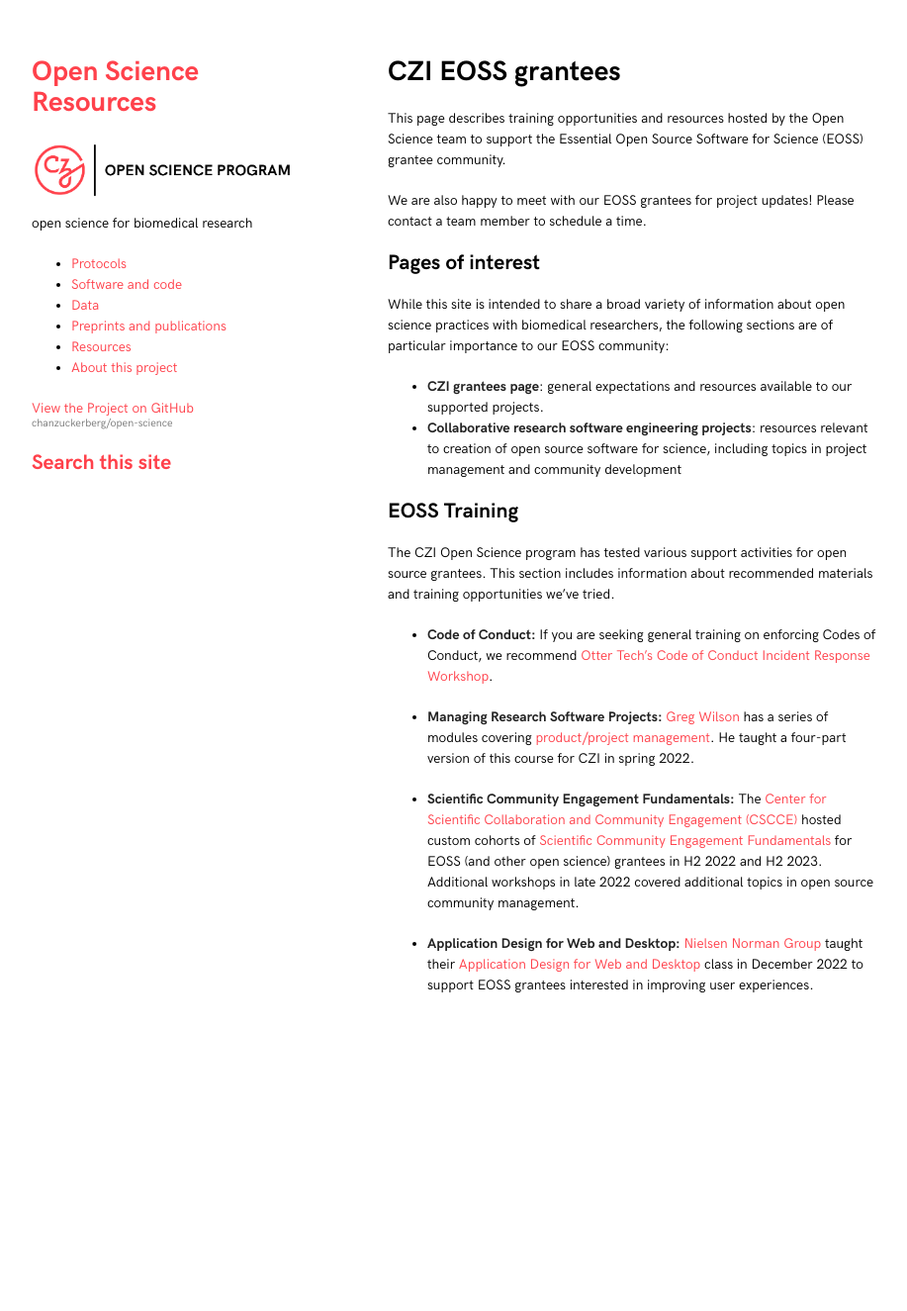
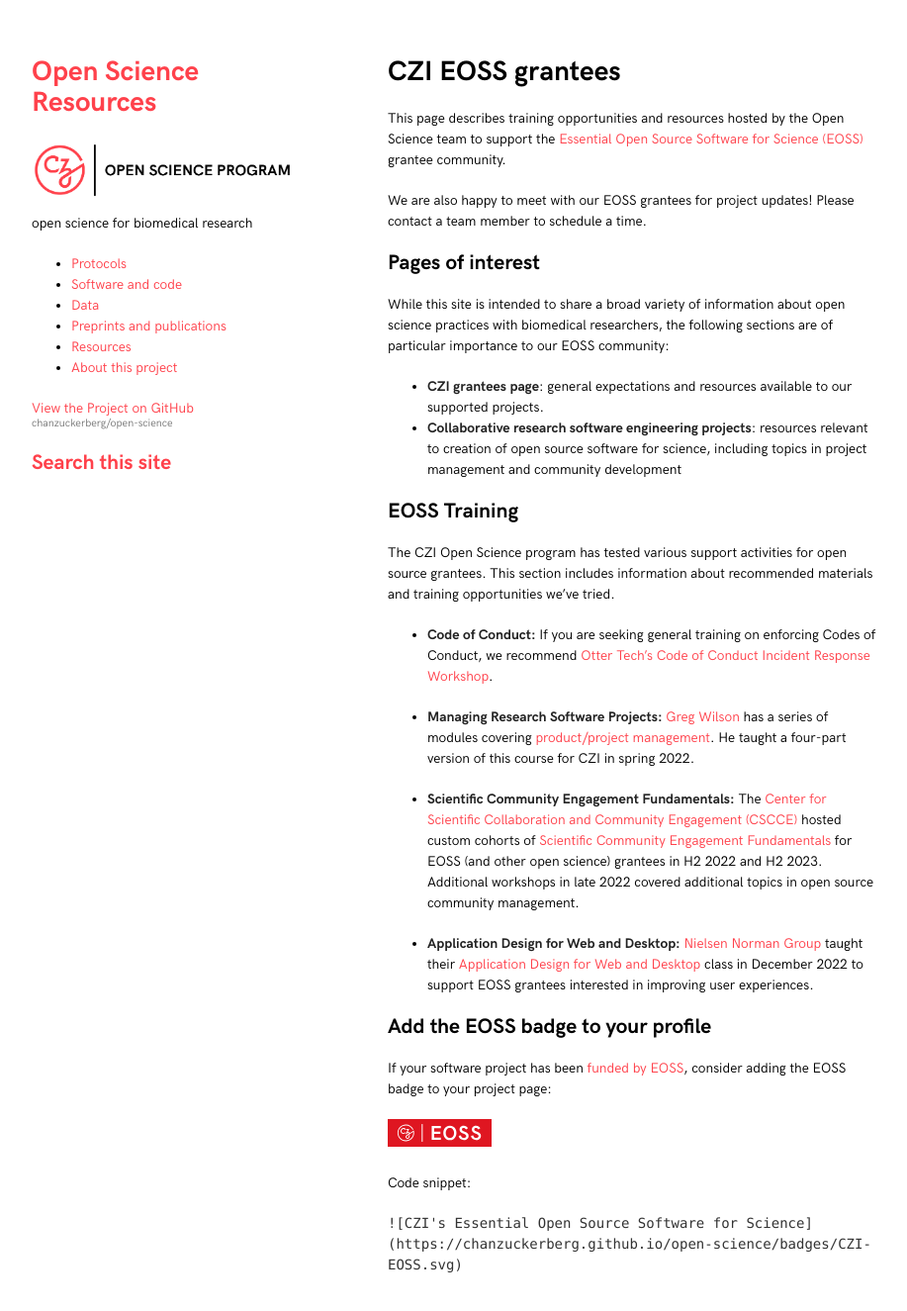
Before and after one commit to chanzuckerberg/open-science, a Jekyll site: the page built from eoss-grantees.md, in a window 1280 px wide and 1359 px high. Shown: the top 1325 px of the window at 99% size, without its empty margins (178-1095 px from the left). Built offline with Jekyll 4.4.1, drawn with Linux system fonts in a browser that asks for light colours.

Commit message:
adding badge to grantee resources and README

```diff
--- a/eoss-grantees.md
+++ b/eoss-grantees.md
@@ -4,7 +4,7 @@ layout: default
 ---
 
 This page describes training opportunities and resources hosted by the Open Science team
-to support the Essential Open Source Software for Science (EOSS) grantee community.
+to support the [Essential Open Source Software for Science (EOSS)](https://chanzuckerberg.com/eoss/) grantee community.
 
 We are also happy to meet with our EOSS grantees for project updates!
 Please contact a team member to schedule a time.
@@ -30,3 +30,14 @@ This section includes information about recommended materials and training oppor
 - **Scientific Community Engagement Fundamentals:** The [Center for Scientific Collaboration and Community Engagement (CSCCE)](https://www.cscce.org/) hosted custom cohorts of [Scientific Community Engagement Fundamentals](https://www.cscce.org/trainings/cef/) for EOSS (and other open science) grantees in H2 2022 and H2 2023. Additional workshops in late 2022 covered additional topics in open source community management.
 
 - **Application Design for Web and Desktop:** [Nielsen Norman Group](https://www.nngroup.com/) taught their [Application Design for Web and Desktop](https://www.nngroup.com/courses/application-ux/) class in December 2022 to support EOSS grantees interested in improving user experiences.
+
+## Add the EOSS badge to your profile
+
+If your software project has been [funded by EOSS](https://chanzuckerberg.com/eoss/proposals/),
+consider adding the EOSS badge to your project page:
+
+![CZI's Essential Open Source Software for Science](https://chanzuckerberg.github.io/open-science/badges/CZI-EOSS.svg)
+
+Code snippet:
+
+`![CZI's Essential Open Source Software for Science](https://chanzuckerberg.github.io/open-science/badges/CZI-EOSS.svg)`
```
Also changed, not shown: README.md.
